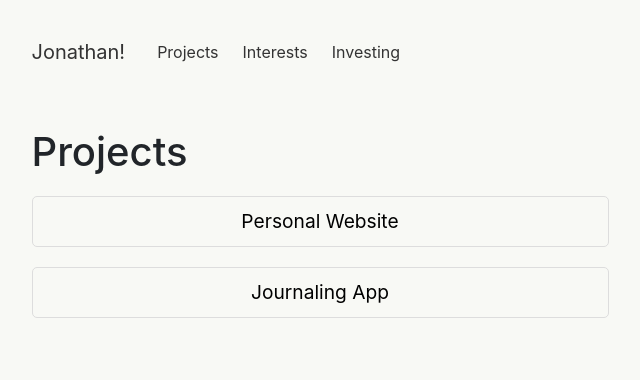
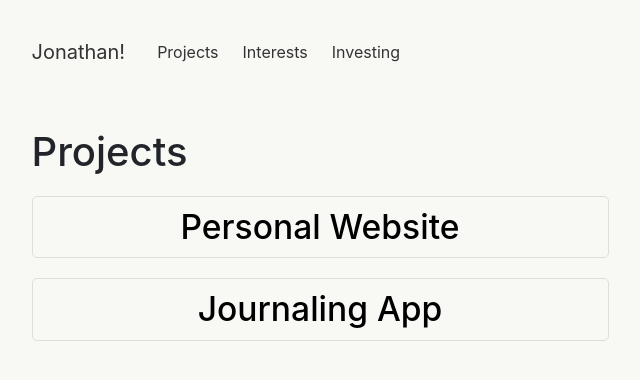
Before and after one commit to jxnxthxnz/site, a Jekyll site: the page built from projects.md, in a window 1280 px wide. Shown: the top 380 px of the page, without its empty margins (320-960 px from the left). Built offline with Jekyll 4.4.1, drawn with Linux system fonts in a browser that asks for light colours.

Commit message:
Update projects.md

```diff
--- a/projects.md
+++ b/projects.md
@@ -7,6 +7,6 @@ permalink: /projects/
 # Projects
 
 <div class="project-categories">
-  <a href="https://github.com/jxnxthxnz/site" target="_blank" class="project-category">Personal Website</a>
-  <a href="https://github.com/cse110-sp24-group35/journal" target="_blank" class="project-category">Journaling App</a>
+  <h3><a href="https://github.com/jxnxthxnz/site" target="_blank" class="project-category">Personal Website</a></h3>
+  <h3><a href="https://github.com/cse110-sp24-group35/journal" target="_blank" class="project-category">Journaling App</a></h3>
 </div>
```
